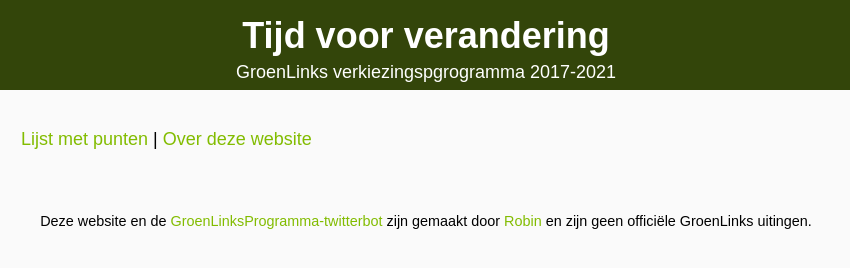
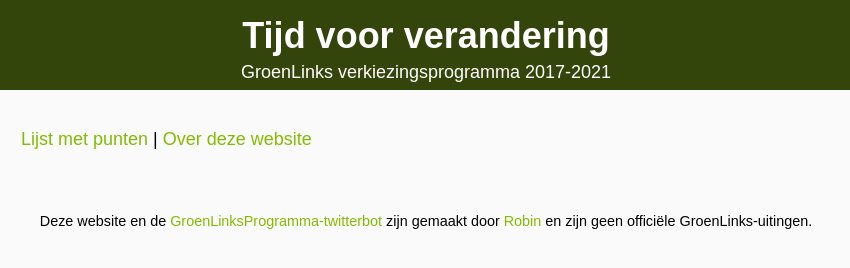
Before and after one commit to programmaGL/programmaGL, a website: page index.html in a window 1280 px wide. Shown: the full height of the page, 214-1064 px from the left. Drawn offline with nearby package versions, Linux system fonts and the light colour scheme.

Commit message:
fix typos

```diff
--- a/index.html
+++ b/index.html
@@ -22,7 +22,7 @@
         <header id="site-header" role="banner">
             <a href="/"><h1 id="site-title">Tijd voor verandering</h1></a>
             <p class="sub-title">
-                GroenLinks verkiezingspgrogramma 2017-2021
+                GroenLinks verkiezingsprogramma 2017-2021
             </p>
         </header>
         <nav class="site-nav">
@@ -32,7 +32,7 @@
         </router-view>
 
         <footer id="site-footer">
-            <small>Deze website en de <a href="https://twitter.com/programmaGL">GroenLinksProgramma-twitterbot</a> zijn gemaakt door <a href="https://twitter.com/flobin">Robin</a> en zijn geen officiële GroenLinks uitingen.</small>
+            <small>Deze website en de <a href="https://twitter.com/programmaGL">GroenLinksProgramma-twitterbot</a> zijn gemaakt door <a href="https://twitter.com/flobin">Robin</a> en zijn geen officiële GroenLinks-uitingen.</small>
         </footer>
 
     </div>
```
